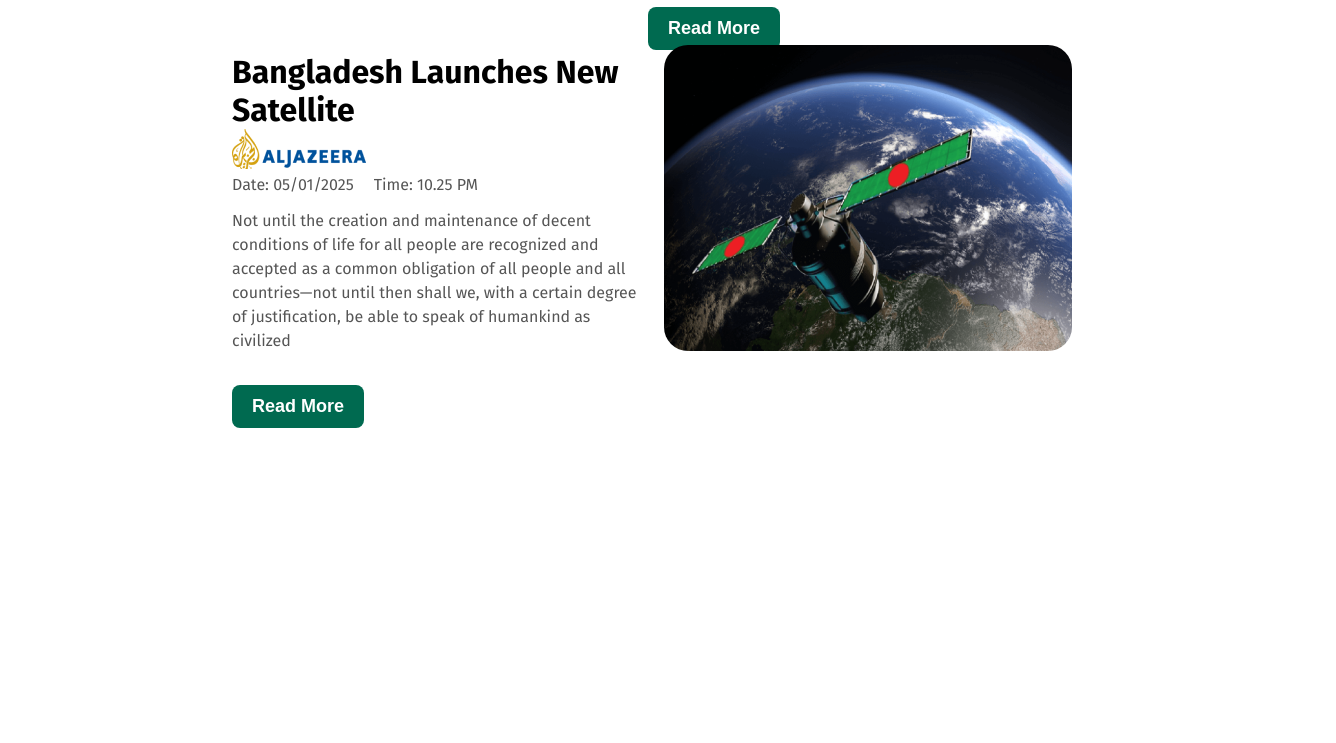
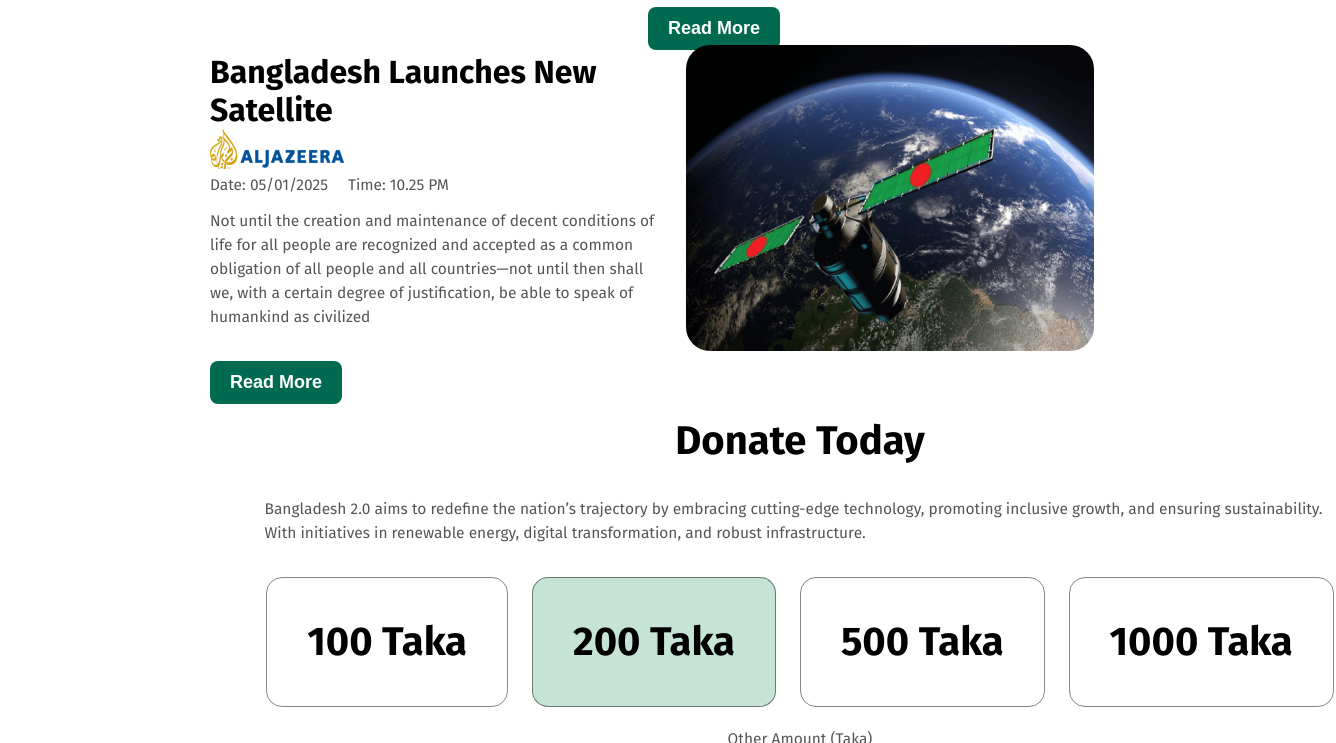
Before and after one commit to mahbubalom7084/ph-assignment-1, a plain HTML site: page index.html in a window 1280 px wide. Shown: the part 2057-2800 px from the top of the page, 1336 px wide, since content can reach past the window. Before the commit the page ends 2533 px from the top, so only its background shows below. Drawn offline with Linux system fonts and the light colour scheme.

Commit message:
added donate section

```diff
--- a/index.html
+++ b/index.html
@@ -101,6 +101,21 @@
                 </div>
             </div>
           </section>
+          <!-- Donate for Bangladesh -->
+           <section class="Donate">
+            <div class="donate-content">
+                <h2 class="donate-title">Donate Today</h2>
+                <p class="donate-discription">Bangladesh 2.0 aims to redefine the nation’s trajectory by embracing cutting-edge technology, promoting inclusive growth, and ensuring sustainability. With initiatives in renewable energy, digital transformation, and robust infrastructure.</p>
+                <div class="donate-box">
+                    <div class="box-1">100 Taka </div>
+                    <div class="box-2">200 Taka</div>
+                    <div class="box-3">500 Taka</div>
+                    <div class="box-4">1000 Taka</div>
+                </div>
+                <p class="choice-option">Other Amount (Taka)</p>
+                <a href="#"><button class="donate-btn">Done Now</button></a>
+            </div>
+           </section>
     </main>
     <footer></footer>
 </body>
--- a/style.css
+++ b/style.css
@@ -15,13 +15,13 @@
     /* font-size: 700;
     line-height: 1.6;
     background-color: #;
-    margin: 1rem 2rem; */
+    /* margin: 1rem 2rem; */ */
   }
 
   /* share-style */
   p{
     font-weight: 400 ;
-    font-size: 16px;
+    font-size: 15.5px;
     line-height: 24px;
     color: #0E0E0E;
     opacity: 70%;
@@ -82,7 +82,7 @@ nav{
 
   .banner-title{
     font-weight: 700;
-    font-size: 56px;
+    font-size: 44.5px;
     color: #0E0E0E;
   }
 
@@ -94,6 +94,7 @@ nav{
     border: none;
     border-radius: 8px;
     padding: 17px 34px;
+    margin-top: 30px;
 
   }
 
@@ -260,7 +261,7 @@ nav{
     display: flex;
     justify-content: space-between;
     align-items: center;
-    margin: 48px;
+    margin: 26px;
   }
 
   .news-image-2{
@@ -269,3 +270,70 @@ nav{
     border-radius: 24px;
     margin-left: 24px;
   }
+
+
+  /* Donate for Bangladesh */
+
+  .Donate{
+    margin: 40px 264.5px;
+  }
+
+  .donate-content{
+    width: 1071px;
+    height: 463px;
+    display: flex;
+    justify-content: center;
+    align-items: center;
+    flex-direction: column;
+
+
+  }
+
+  .donate-title{
+    font-weight: 700;
+    font-size: 40px;
+    padding: 32px;
+  }
+
+.donate-discription{
+    margin-bottom: 32px;
+}
+
+  .donate-box{
+    /* margin: auto ; */
+    display: flex;
+    justify-content: space-between;
+    align-items: center;
+    gap: 24px;
+
+  }
+
+  .box-1, .box-2, .box-3, .box-4{
+    font-weight: 700;
+    font-size: 40px;
+    padding: 40px;
+    border: 1px solid #0e0e0e7f;
+    border-radius: 16px ;
+
+  }
+
+  .box-2{
+    background-color: #C6E4D6;
+  }
+
+  .choice-option{
+    padding: 20px 40px;
+    border-bottom: 2px solid #17171700;
+  }
+
+  .donate-btn{
+    padding: 17px 34px;
+    background-color: #006A50;
+    color: #FFFFFF ;
+    font-weight: 600;
+    font-size: 18px;
+    border-radius: 8px;
+    border: none;
+    margin-top: 32px;
+
+  }
```
